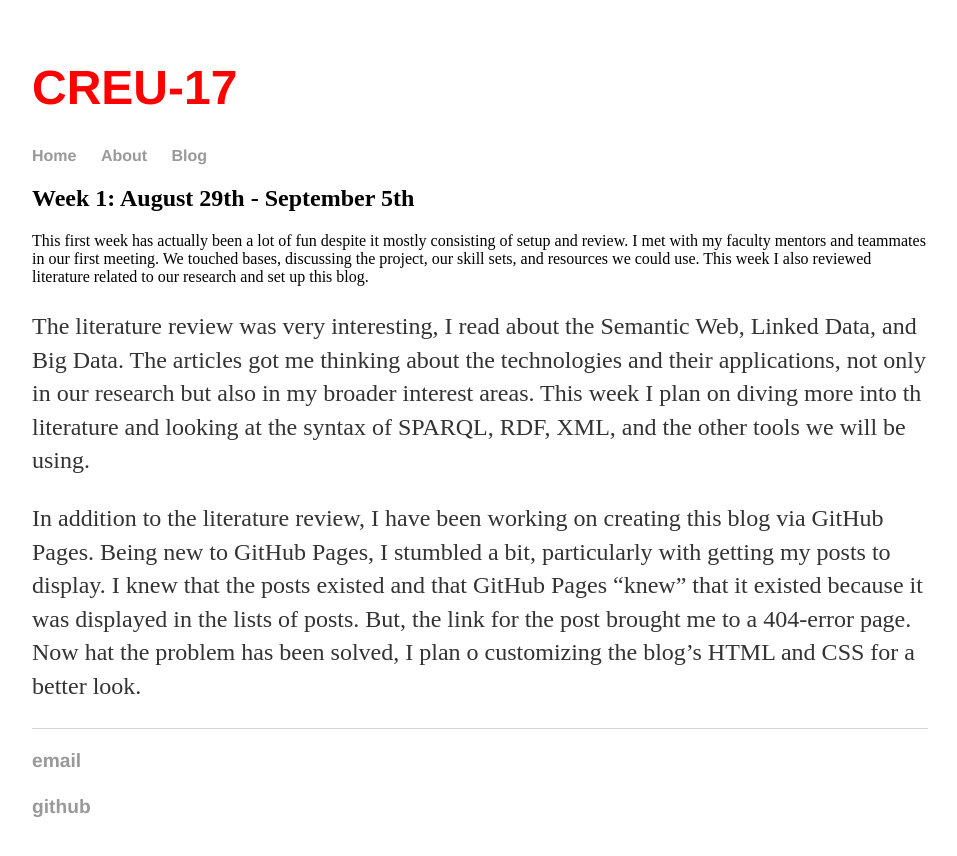
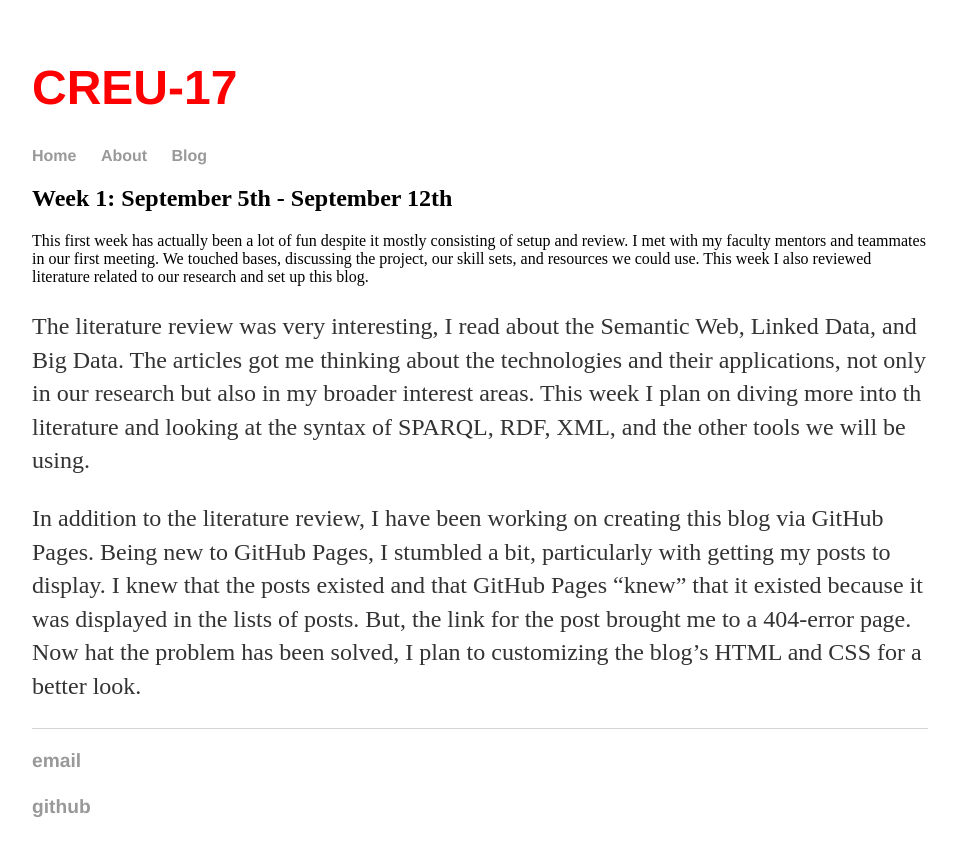
Before and after one commit to maxpaper86/CREU-Poly-17, a Jekyll site: the page built from _posts/2017-09-05-week1.md, in a window 1280 px wide. Shown: the top 856 px of the page, without its empty margins (160-1117 px from the left). Built offline with Jekyll 4.4.1, drawn with Linux system fonts in a browser that asks for light colours.

Commit message:
Update 2017-09-05-week1.md

```diff
--- a/_posts/2017-09-05-week1.md
+++ b/_posts/2017-09-05-week1.md
@@ -1,7 +1,7 @@
 ---
 layout: default
-title: "Week 1: August 29th - September 5th"
-date: 2017-09-05
+title: "Week 1: September 5th - September 12th"
+date: 2017-09-12
 published: true
 excerpt_separator: <excerpt>
 ---
@@ -10,4 +10,4 @@ This first week has actually been a lot of fun despite it mostly consisting of s
 
 The literature review was very interesting, I read about the Semantic Web, Linked Data, and Big Data. The articles got me thinking about the technologies and their applications, not only in our research but also in my broader interest areas. This week I plan on diving more into th literature and looking at the syntax of SPARQL, RDF, XML, and the other tools we will be using.
 
-In addition to the literature review, I have been working on creating this blog via GitHub Pages. Being new to GitHub Pages, I stumbled a bit, particularly with getting my posts to display. I knew that the posts existed and that GitHub Pages “knew” that it existed because it was displayed in the lists of posts. But, the link for the post brought me to a 404-error page. Now hat the problem has been solved, I plan o customizing the blog’s HTML and CSS for a better look.
+In addition to the literature review, I have been working on creating this blog via GitHub Pages. Being new to GitHub Pages, I stumbled a bit, particularly with getting my posts to display. I knew that the posts existed and that GitHub Pages “knew” that it existed because it was displayed in the lists of posts. But, the link for the post brought me to a 404-error page. Now hat the problem has been solved, I plan to customizing the blog’s HTML and CSS for a better look.
```
